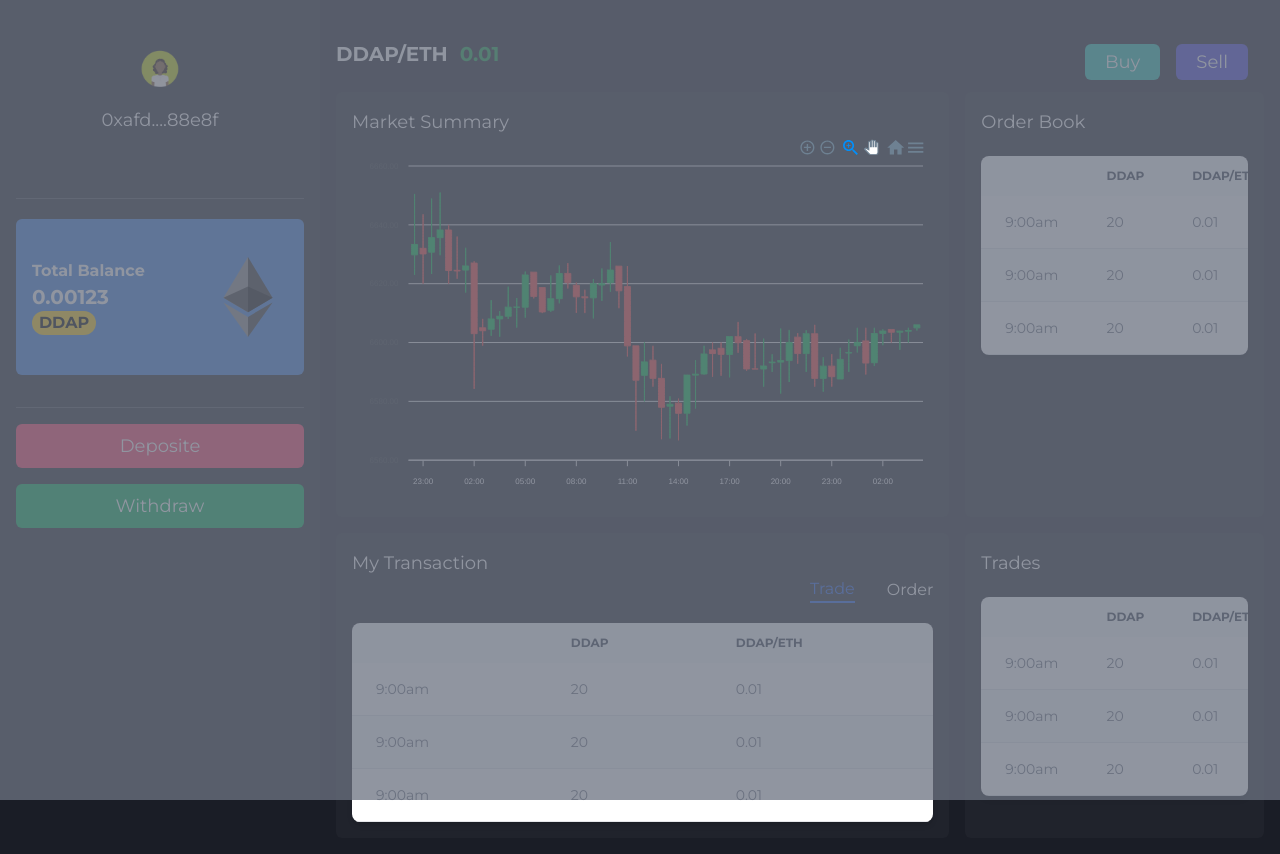
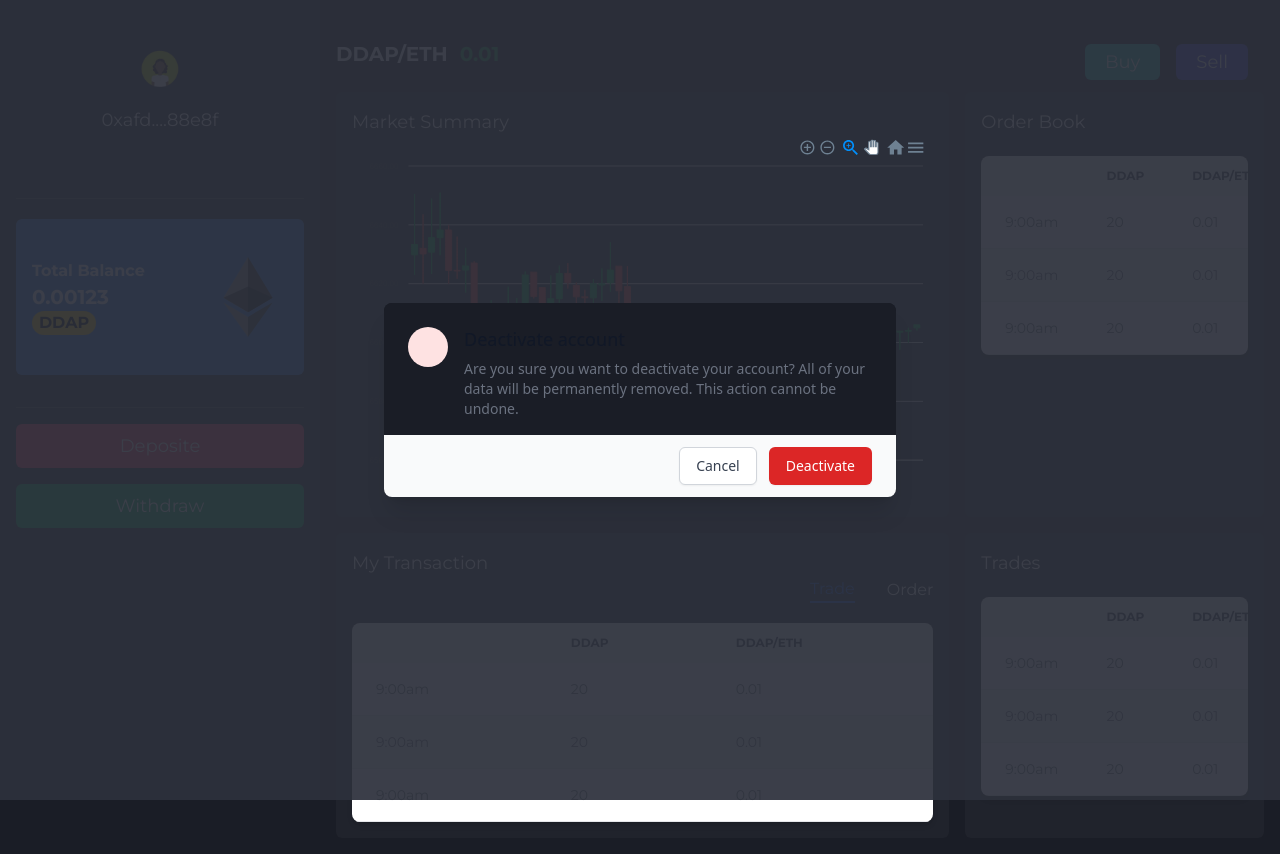
Before and after one commit to Mr-DecodeBlock/Decentralize-Token-Exchange, a React (Create React App) app: page / in a window 1280 px wide. Built offline with nearby package versions, Linux system fonts and the light colour scheme.

Commit message:
dex token exchange

```diff
--- a/src/App.js
+++ b/src/App.js
@@ -262,6 +262,85 @@
         <Modal open={open}>
           <p>fsddffds</p>
         </Modal>
+        <Transition.Root show={open} as={Fragment}>
+          <Dialog
+            as="div"
+            className="fixed z-10 inset-0 overflow-y-auto"
+            initialFocus={cancelButtonRef}
+            onClose={setOpen}
+          >
+            <div className="flex items-end justify-center min-h-screen pt-4 px-4 pb-20 text-center sm:block sm:p-0">
+              <Transition.Child
+                as={Fragment}
+                enter="ease-out duration-300"
+                enterFrom="opacity-0"
+                enterTo="opacity-100"
+                leave="ease-in duration-200"
+                leaveFrom="opacity-100"
+                leaveTo="opacity-0"
+              >
+                <Dialog.Overlay className="fixed inset-0 bg-[#1a1d26b6] bg-opacity-75 transition-opacity" />
+              </Transition.Child>
+
+              {/* This element is to trick the browser into centering the modal contents. */}
+              <span
+                className="hidden sm:inline-block sm:align-middle sm:h-screen"
+                aria-hidden="true"
+              >
+                &#8203;
+              </span>
+              <Transition.Child
+                as={Fragment}
+                enter="ease-out duration-300"
+                enterFrom="opacity-0 translate-y-4 sm:translate-y-0 sm:scale-95"
+                enterTo="opacity-100 translate-y-0 sm:scale-100"
+                leave="ease-in duration-200"
+                leaveFrom="opacity-100 translate-y-0 sm:scale-100"
+                leaveTo="opacity-0 translate-y-4 sm:translate-y-0 sm:scale-95"
+              >
+                <div className="relative inline-block align-bottom bg-[#1A1D26] rounded-lg text-left overflow-hidden shadow-xl transform transition-all sm:my-8 sm:align-middle sm:max-w-lg sm:w-full">
+                  <div className="bg-[#1A1D26] px-4 pt-5 pb-4 sm:p-6 sm:pb-4">
+                    <div className="sm:flex sm:items-start">
+                      <div className="mx-auto flex-shrink-0 flex items-center justify-center h-12 w-12 rounded-full bg-red-100 sm:mx-0 sm:h-10 sm:w-10"></div>
+                      <div className="mt-3 text-center sm:mt-0 sm:ml-4 sm:text-left">
+                        <Dialog.Title
+                          as="h3"
+                          className="text-lg leading-6 font-medium text-gray-900"
+                        >
+                          Deactivate account
+                        </Dialog.Title>
+                        <div className="mt-2">
+                          <p className="text-sm text-gray-500">
+                            Are you sure you want to deactivate your account?
+                            All of your data will be permanently removed. This
+                            action cannot be undone.
+                          </p>
+                        </div>
+                      </div>
+                    </div>
+                  </div>
+                  <div className="bg-gray-50 px-4 py-3 sm:px-6 sm:flex sm:flex-row-reverse">
+                    <button
+                      type="button"
+                      className="w-full inline-flex justify-center rounded-md border border-transparent shadow-sm px-4 py-2 bg-red-600 text-base font-medium text-white hover:bg-red-700 focus:outline-none focus:ring-2 focus:ring-offset-2 focus:ring-red-500 sm:ml-3 sm:w-auto sm:text-sm"
+                      onClick={() => setOpen(false)}
+                    >
+                      Deactivate
+                    </button>
+                    <button
+                      type="button"
+                      className="mt-3 w-full inline-flex justify-center rounded-md border border-gray-300 shadow-sm px-4 py-2 bg-white text-base font-medium text-gray-700 hover:bg-gray-50 focus:outline-none focus:ring-2 focus:ring-offset-2 focus:ring-indigo-500 sm:mt-0 sm:ml-3 sm:w-auto sm:text-sm"
+                      onClick={() => setOpen(false)}
+                      ref={cancelButtonRef}
+                    >
+                      Cancel
+                    </button>
+                  </div>
+                </div>
+              </Transition.Child>
+            </div>
+          </Dialog>
+        </Transition.Root>
       </div>
     </div>
   );
--- a/src/components/Modal.js
+++ b/src/components/Modal.js
@@ -44,7 +44,23 @@
             leaveFrom="opacity-100 translate-y-0 sm:scale-100"
             leaveTo="opacity-0 translate-y-4 sm:translate-y-0 sm:scale-95"
           >
-            {props.children}
+            <div className="bg-gray-50 px-4 py-3 sm:px-6 sm:flex sm:flex-row-reverse">
+              <button
+                type="button"
+                className="w-full inline-flex justify-center rounded-md border border-transparent shadow-sm px-4 py-2 bg-red-600 text-base font-medium text-white hover:bg-red-700 focus:outline-none focus:ring-2 focus:ring-offset-2 focus:ring-red-500 sm:ml-3 sm:w-auto sm:text-sm"
+                onClick={() => setOpen(false)}
+              >
+                Deactivate
+              </button>
+              <button
+                type="button"
+                className="mt-3 w-full inline-flex justify-center rounded-md border border-gray-300 shadow-sm px-4 py-2 bg-white text-base font-medium text-gray-700 hover:bg-gray-50 focus:outline-none focus:ring-2 focus:ring-offset-2 focus:ring-indigo-500 sm:mt-0 sm:ml-3 sm:w-auto sm:text-sm"
+                onClick={() => setOpen(false)}
+                ref={cancelButtonRef}
+              >
+                Cancel
+              </button>
+            </div>
           </Transition.Child>
         </div>
       </Dialog>
```
